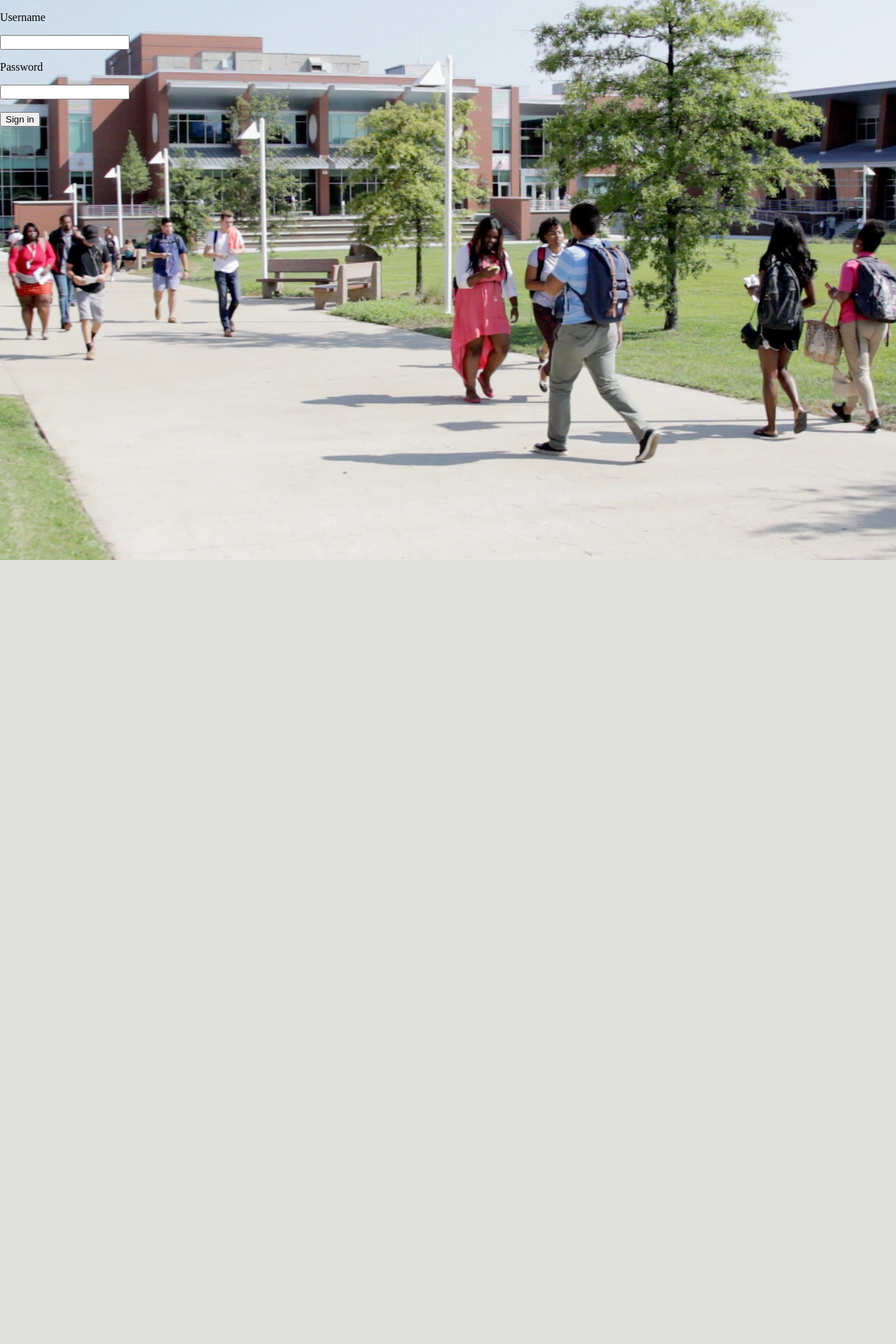
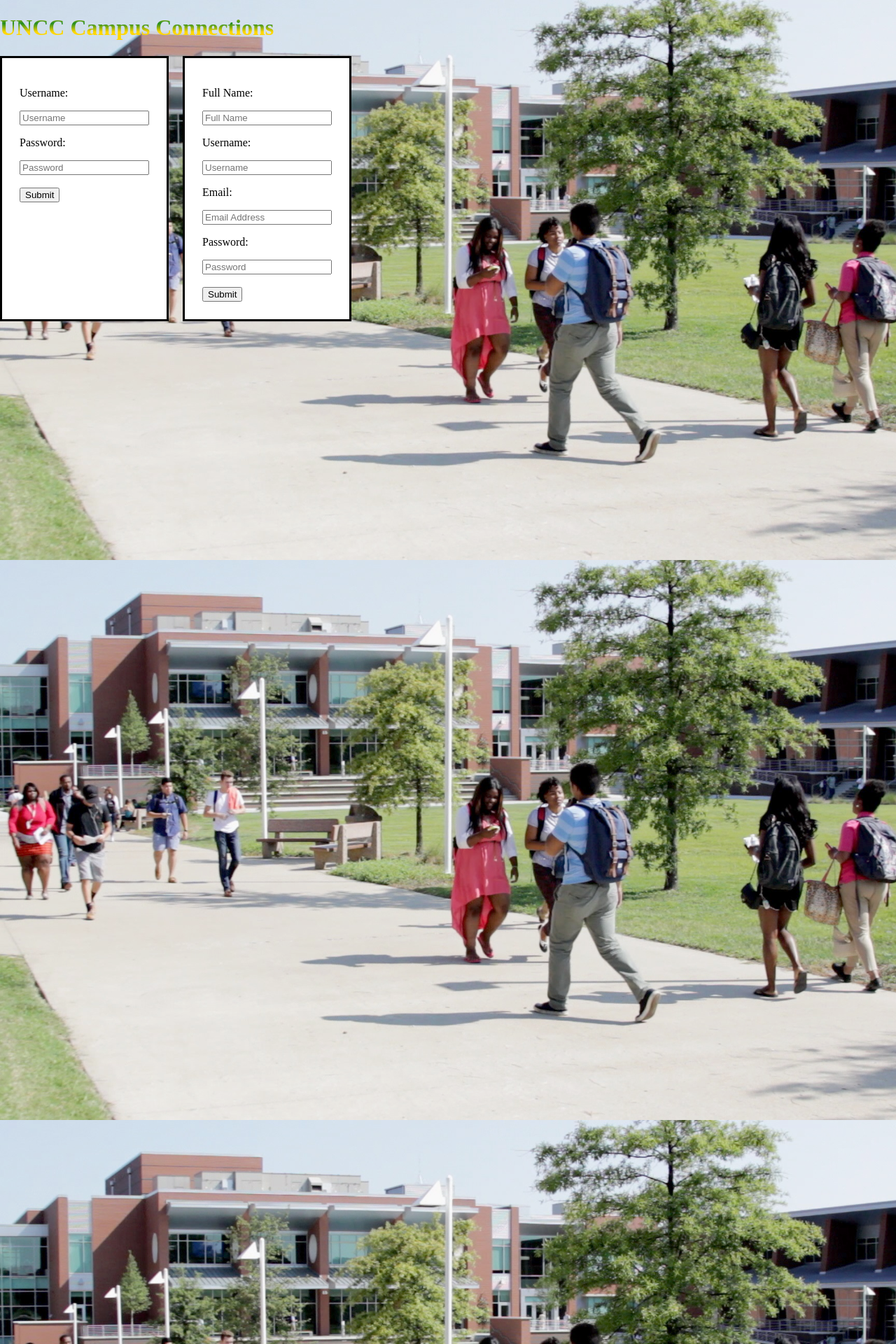
Before and after one commit to yparekh21/team17_3155, a Flask app: page /Login in a window 1280 px wide. Shown: the top 1920 px of the page at 70% size. Before the commit the page ends 800 px from the top, so only its background shows below. Run offline with Flask 2, Linux system fonts and the light colour scheme.

Commit message:
Update LoginPage.html

```diff
--- a/flaskapp/Templates/LoginPage.html
+++ b/flaskapp/Templates/LoginPage.html
@@ -9,21 +9,57 @@
         <link rel="stylesheet" href="{{ url_for('static', filename='AccountHomeStyle.css') }}">
     </head>
     <body>
+        <div class = "title">
+            <h1 class = "gradient-text">UNCC Campus Connections</h1>
+        </div>
 
-        <div>
-          <form action = "/Login" METHOD = "POST">
 
-            <p><label>Username </label></p><p>
-            <input type="text" name="name"/></p>
-            <p><label>Password </label></p>
-            <input type="text" name="password"/>
-            <br/><br/>
-            <input type = "submit", value = "Sign in">
+    <main>
+		<div class="wrapper">
+			<div id="login" style="float: left; border-style: solid; padding: 25px; background-color: white;">
+				<form action=#>
+					<p> Username:<br></p>
+						<label>
+							<input type="text" placeholder="Username" class="username" required>
+						</label>
+					<p> Password:<br></p>
+						<label>
+							<input type="text" placeholder="Password" class="password" required>
+						</label>
+						<br><br>
+					<label>
+						<button type="submit">Submit</button>
+					</label>
+				</form>
+			</div>
 
-          </form>
-          <br/><br/>
 
-        </div>
+			<div id="signup" style="float: left; border-style: solid; padding: 25px; background-color: white;">
+				<form action=#>
+					<p> Full Name:<br></p>
+						<label>
+							<input type="text" placeholder="Full Name" class="fullName" required>
+						</label>
+					<p> Username:<br></p>
+						<label>
+							<input type="text" placeholder="Username" class="username" required>
+						</label>
+					<p> Email:<br></p>
+						<label>
+							<input type="email" placeholder="Email Address" class="email" required>
+						</label>
+					<p> Password:<br></p>
+						<label>
+							<input type="text" placeholder="Password" class="password" required>
+						</label>
+						<br><br>
+					<label>
+						<button type="submit">Submit</button>
+					</label>
+				</form>
+			</div>
+		</div>
+	</main>
 
     </body>
 </html>
```
